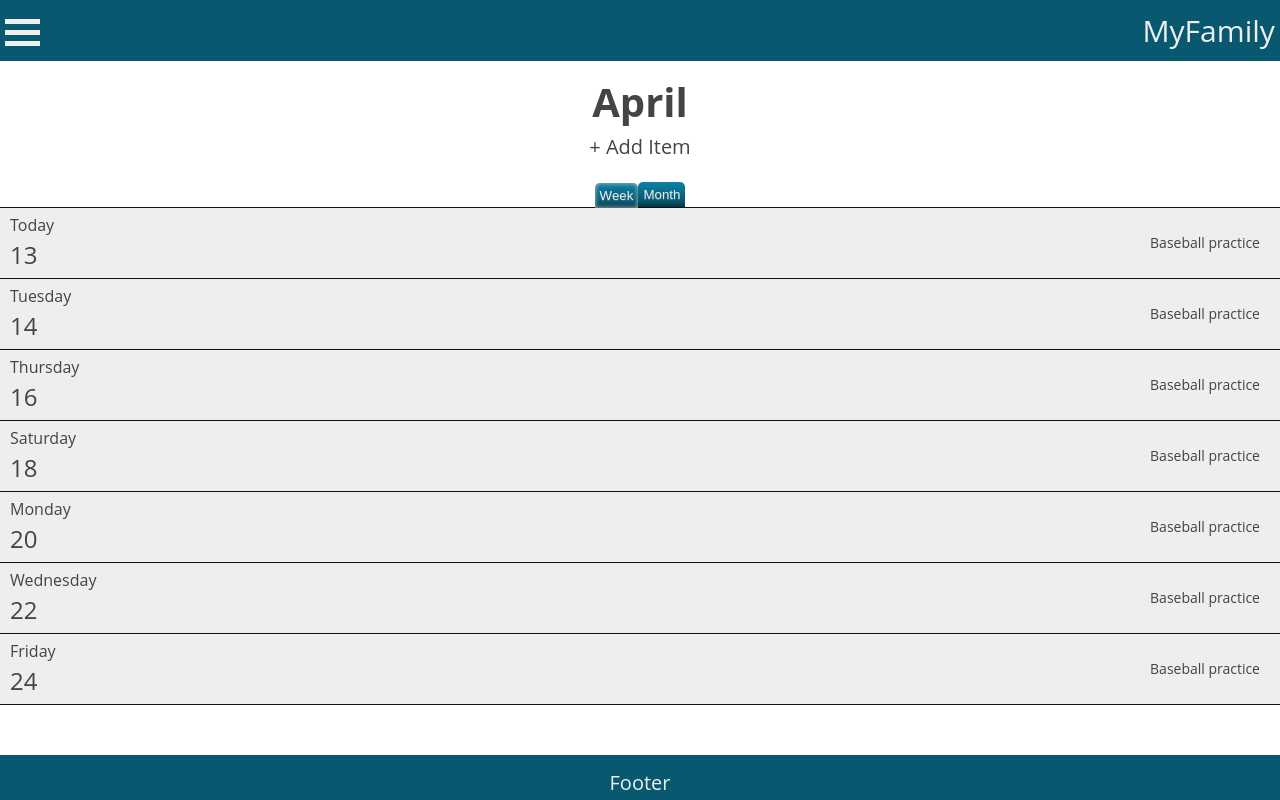
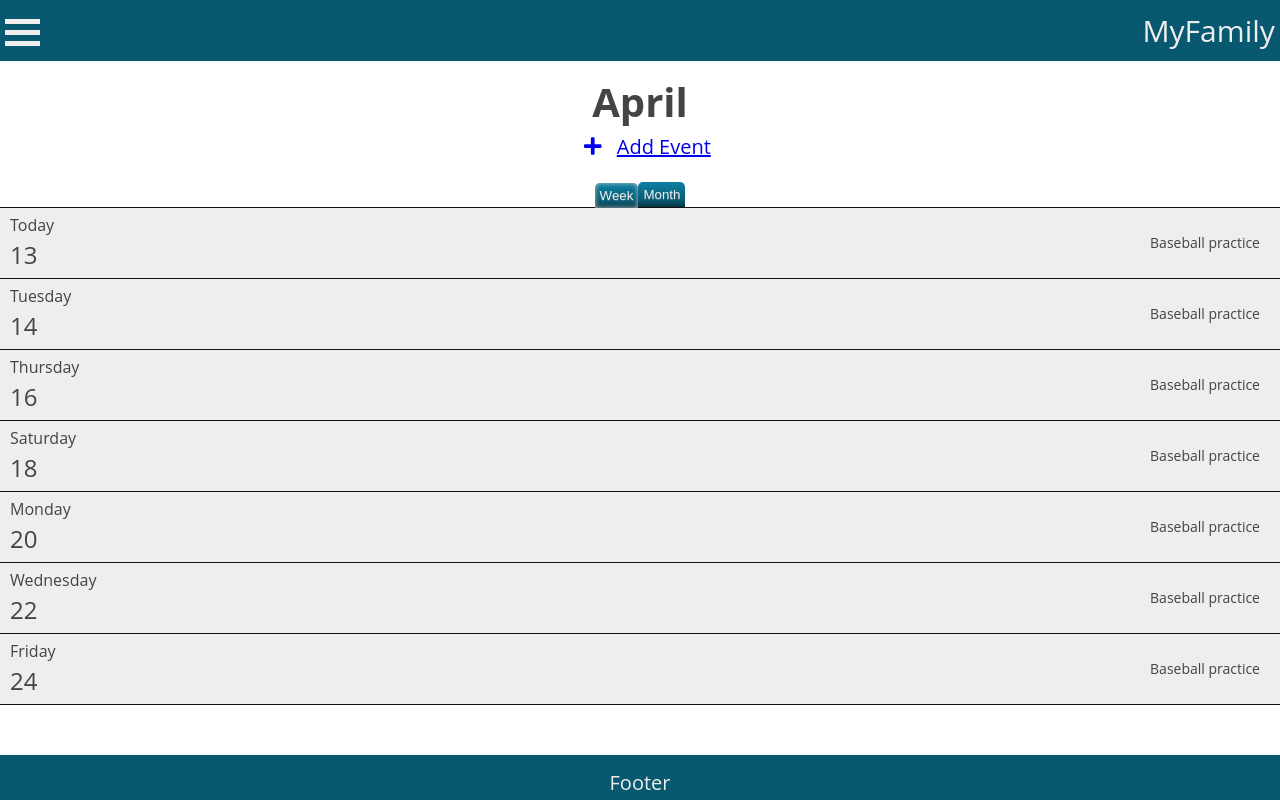
Before and after one commit to bmckenna1982/my-family, a React (Create React App) app: page /calendar in a window 1280 px wide. Built offline with nearby package versions, Linux system fonts and the light colour scheme.

Commit message:
imported addItemLink to calendar page

```diff
--- a/src/Components/calendar/calendar.js
+++ b/src/Components/calendar/calendar.js
@@ -1,6 +1,7 @@
 import React, { Component } from 'react'
 import CalendarWeek from '../calendarWeek/calendarWeek'
 import CalendarMonth from '../calendarMonth/calendarMonth'
+import AddItemLink from '../addItemLink/addItemLink'
 import { extractMonth } from '../utils/utils'
 import AppContext from '../context/appContext'
 import './calendar.css'
@@ -31,7 +32,7 @@ class Calendar extends Component {
       <div className='calendar'>
         <header className='calendar-month' role='banner'>
           <h1>April</h1>
-          <div className='add-item'>+ Add Item </div>
+          <AddItemLink location='/add-event' itemName='Event' />
         </header>
         <div className='tab-selection'>
           {/* instead of tab make it two divs one says view week one says view month
```
